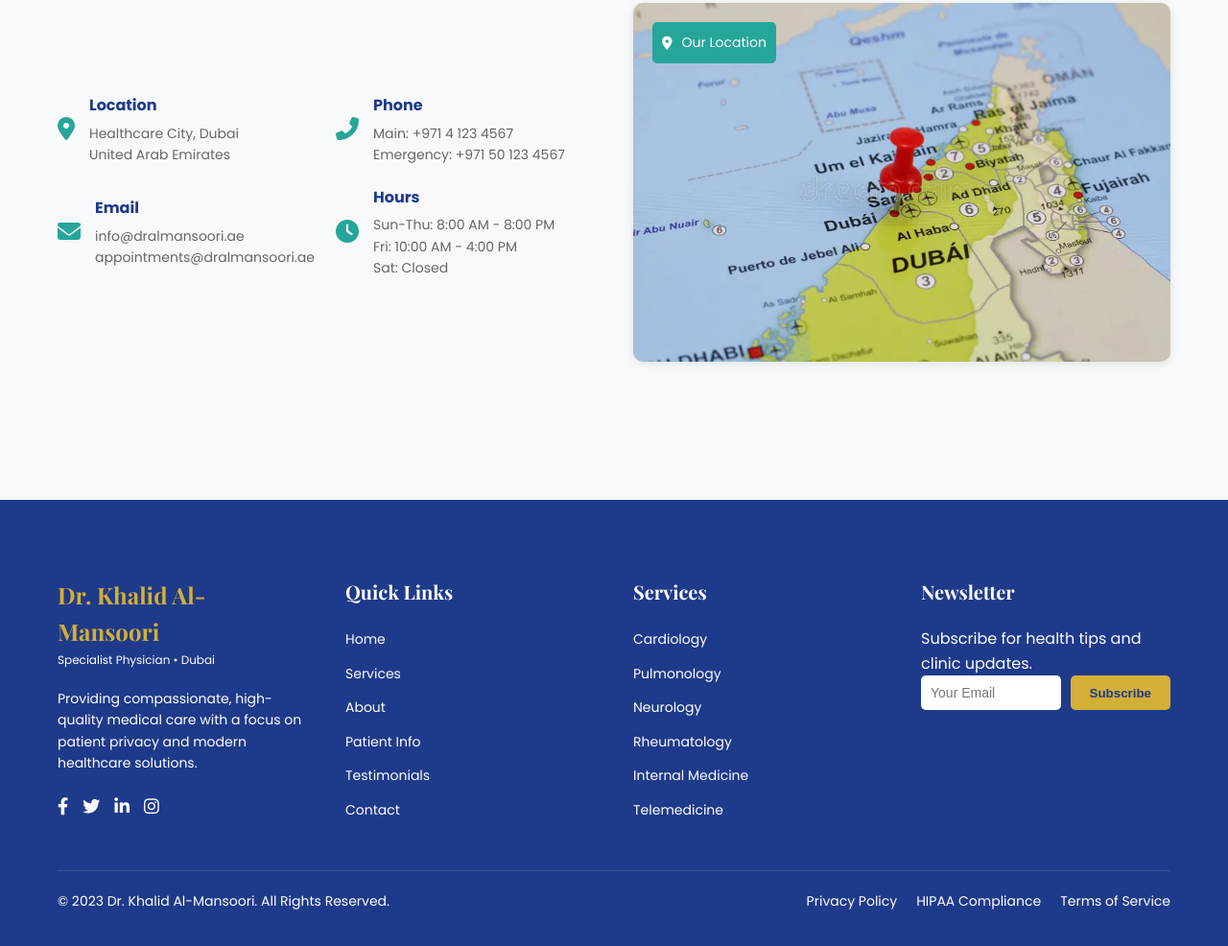
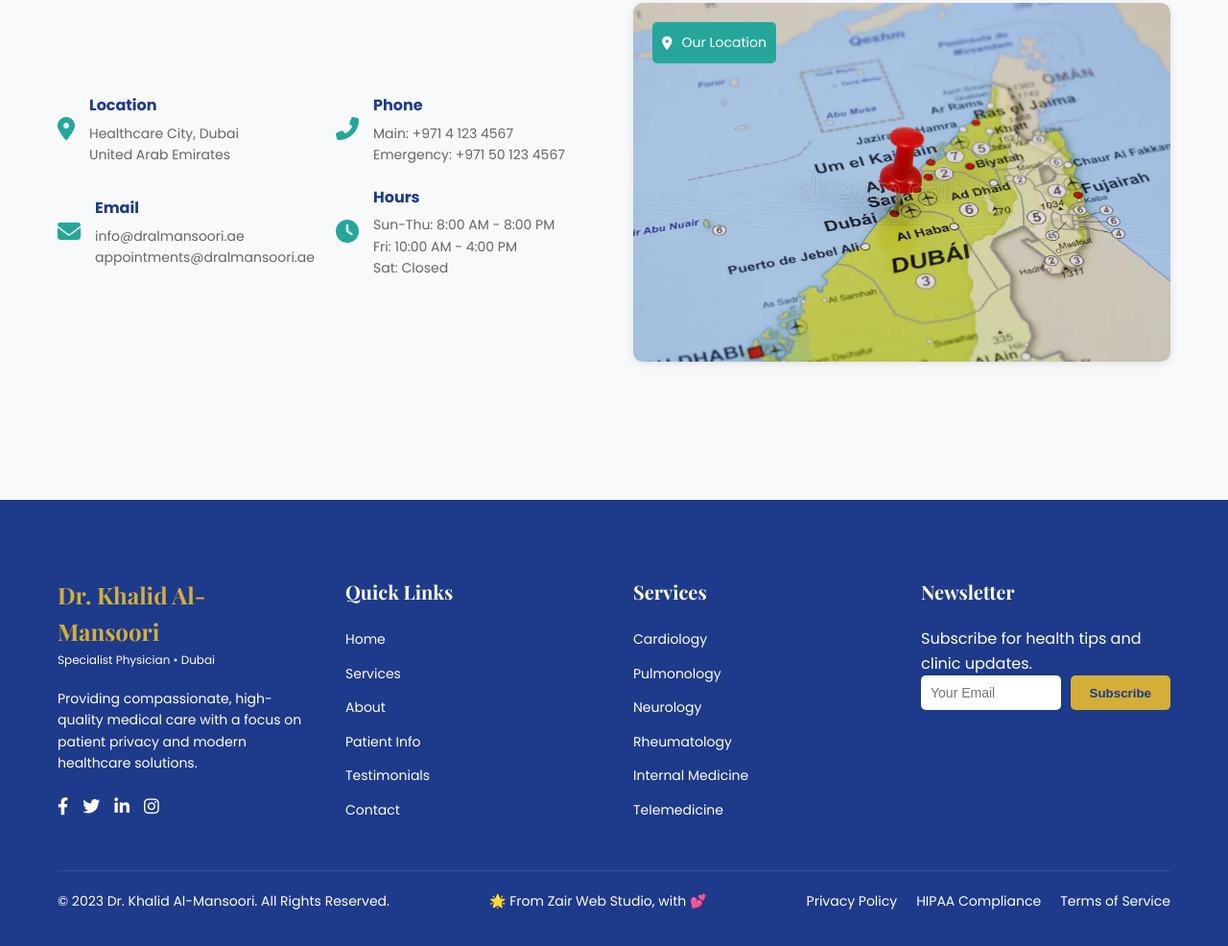
Before and after one commit to uzairch600/Dr-Khalid-Case-Study, a plain HTML site: page index.html in a window 1280 px wide. Shown: the part 6522-7508 px from the top of the page at 96% size. Drawn offline with nearby package versions, Linux system fonts and the light colour scheme.

Commit message:
done update

```diff
--- a/index.html
+++ b/index.html
@@ -559,6 +559,13 @@
                 <div class="copyright">
                     &copy; 2023 Dr. Khalid Al-Mansoori. All Rights Reserved.
                 </div>
+                <div>
+                    <p>
+                        🌟 From Zair Web Studio, with 💕
+
+
+                    </p>
+                </div>
                 <div class="legal-links">
                     <a href="#">Privacy Policy</a>
                     <a href="#">HIPAA Compliance</a>
```
